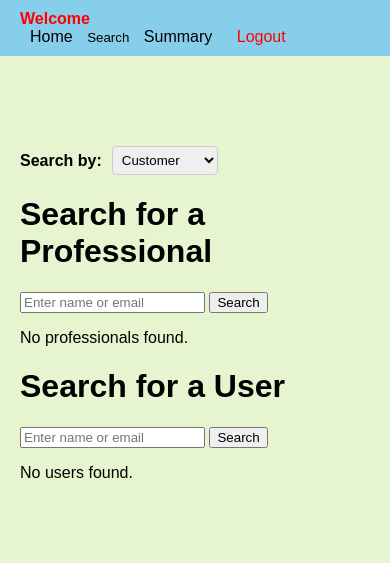
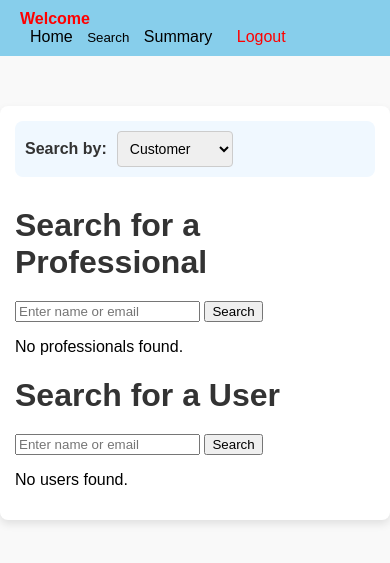
Before and after one commit to 23f2001277/Householdservices_app, a Flask app: page /search_user in a window 390 px wide. Shown: the top 563 px of the page. Run offline with Flask 3, Linux system fonts and the light colour scheme.

Commit message:
new changes

```diff
--- a/backend/controllers.py
+++ b/backend/controllers.py
@@ -143,13 +143,16 @@ def user_dashboard():
     service_requests = Service_req.query.filter_by(cust_id=user_id).all()
     services = Service.query.all()  # Get all services
 
+
+    # You can also access the avg_rating here if needed
     return render_template(
         "user_dash.html",
         user_service_history=user_service_history,
         upcoming_services=upcoming_services,
         service_requests=service_requests,
         services=services,
-        user_info=user_info  # Pass the user_info variable to the template
+        user_info=user_info,
+
     )
 
 
--- a/templates/admin_search.html
+++ b/templates/admin_search.html
@@ -2,164 +2,229 @@
 {% block content %}
 <head>
     <style>
-        /* Top-left "Welcome" link styling */
-        .top-left {
-            position: absolute;
-            top: 10px;
-            left: 20px;
+        /* General Styles */
+        body {
+            font-family: Arial, sans-serif;
+            background-color: #f9f9f9;
+            margin: 0;
+            padding: 0;
+        }
+
+        .container {
+            padding: 20px;
+            margin-top: 50px;
+            background-color: white;
+            box-shadow: 0 4px 8px rgba(0, 0, 0, 0.1);
+            border-radius: 8px;
+        }
+
+        h1, h2 {
+            color: #333;
+            margin-bottom: 20px;
+        }
+
+        /* Top Navigation Bar */
+        .top-left, .top-right {
+            font-size: 14px;
+            margin-bottom: 20px;
+        }
+
+        .top-left a, .top-right a {
             font-weight: bold;
-        }
-        .top-left a {
-            color: red;
+            color: #007bff;
             text-decoration: none;
         }
 
-        /* Top-right navigation styling */
-        .top-right {
-            position: absolute;
-            top: 10px;
-            right: 20px;
+        .top-right a.logout {
+            color: red;
+        }
+
+        /* Search Section */
+        .search-container {
             display: flex;
+            align-items: center;
             gap: 15px;
+            margin-bottom: 30px;
+            padding: 10px;
+            background-color: #f0f8ff;
+            border-radius: 8px;
+        }
+
+        .search-container label {
+            font-weight: bold;
+            color: #333;
+        }
+
+        .search-container select,
+        .search-container input[type="text"],
+        .search-container button {
+            padding: 8px;
+            border: 1px solid #ccc;
+            border-radius: 4px;
+            font-size: 14px;
+        }
+
+        .search-container button {
+            background-color: #28a745;
+            color: white;
+            cursor: pointer;
+            transition: background-color 0.3s ease;
+        }
+
+        .search-container button:hover {
+            background-color: #218838;
+        }
+
+        /* Results Section */
+        .results-section h2 {
+            color: #007bff;
+            font-size: 20px;
+            margin-bottom: 15px;
+        }
+
+        .results-section ul {
+            list-style: none;
+            padding: 0;
+        }
+
+        .results-section li {
+            display: flex;
+            justify-content: space-between;
+            align-items: center;
+            background-color: #f8f9fa;
+            padding: 10px 15px;
+            margin-bottom: 10px;
+            border-radius: 8px;
+            box-shadow: 0 2px 4px rgba(0, 0, 0, 0.1);
+        }
+
+        .results-section li a {
+            color: #007bff;
+            text-decoration: none;
             font-weight: bold;
         }
-        .top-right a {
-            color: black;
-            text-decoration: none;
+
+        .results-section li button {
             padding: 5px 10px;
-            border-radius: 4px;
-            transition: background-color 0.3s ease;
-        }
-        .top-right a:hover {
-            background-color: #ff8c00;
-            color: white;
-        }
-        .top-right a.logout {
-            color: red; /* Logout link in red */
-        }
-
-        /* Container and content styling */
-        .container {
-            padding: 20px;
-            margin-top: 50px; /* Space for the navigation bar */
-        }
-        .section-title {
-            font-size: 18px;
-            font-weight: bold;
-            margin-top: 20px;
-            color: #ff8c00;
-        }
-        .search-container {
-            margin-top: 20px;
-            display: flex;
-            align-items: center;
-        }
-        .search-container label {
-            margin-right: 10px;
-            font-weight: bold;
-        }
-        .search-container select, .search-container input[type="text"] {
-            padding: 5px;
-            margin-right: 10px;
-            border-radius: 4px;
-            border: 1px solid #ccc;
-        }
-        .search-container input[type="submit"] {
-            padding: 5px 10px;
-            background-color: #4CAF50;
-            color: white;
             border: none;
             border-radius: 4px;
             cursor: pointer;
+            font-size: 12px;
+            font-weight: bold;
         }
-        .table {
-            width: 100%;
-            border-collapse: collapse;
-            margin-top: 20px;
+
+        .results-section li button[type="submit"] {
+            background-color: #dc3545;
+            color: white;
         }
-        .table th, .table td {
-            border: 1px solid #000;
-            padding: 8px;
-            text-align: center;
+
+        .results-section li button[type="submit"]:hover {
+            background-color: #c82333;
         }
-        .table th {
-            background-color: #d3f4d7;
-            font-weight: bold;
+
+        .results-section li button.unblock {
+            background-color: #28a745;
+            color: white;
+        }
+
+        .results-section li button.unblock:hover {
+            background-color: #218838;
+        }
+
+        /* Responsive Design */
+        @media (max-width: 768px) {
+            .container {
+                padding: 15px;
+            }
+
+            .search-container {
+                flex-wrap: wrap;
+                gap: 10px;
+            }
+
+            .results-section li {
+                flex-direction: column;
+                align-items: flex-start;
+                gap: 10px;
+            }
         }
     </style>
 </head>
 <body>
-
     <div class="container">
-
         <div class="search-container">
             <label for="search-by">Search by:</label>
             <select id="search-by" name="search-by">
-                <!-- <option value="service-request">Service Request</option> -->
                 <option value="customer">Customer</option>
                 <option value="professional">Professional</option>
-                <!-- Add other options as needed -->
             </select>
+        </div>
 
-        </div>
         <h1>Search for a Professional</h1>
-        <form action="{{ url_for('search_professional') }}" method="GET">
+        <form action="{{ url_for('search_professional') }}" method="GET" class="search-form">
             <input type="text" name="query" placeholder="Enter name or email" required>
             <button type="submit">Search</button>
         </form>
 
         {% if professionals %}
+            <div class="results-section">
                 <h2>Search Results:</h2>
                 <ul>
                     {% for professional in professionals %}
                         <li>
-                        {{ professional.full_name }} ({{ professional.email }}) - Status: {{ professional.prof_status }}
+                            <span>{{ professional.full_name }} ({{ professional.email }}) - Status: {{ professional.prof_status }}</span>
+                            <span>
                                 {% if professional.prof_status == 'approved' %}
                                 <form action="{{ url_for('block_professional', id=professional.id) }}" method="POST" style="display:inline;">
                                     <button type="submit">Block</button>
                                 </form>
                                 {% elif professional.prof_status == 'blocked' %}
                                 <form action="{{ url_for('unblock_professional', id=professional.id) }}" method="POST" style="display:inline;">
-                            <button type="submit">Unblock</button>
+                                    <button type="submit" class="unblock">Unblock</button>
                                 </form>
                                 {% endif %}
                                 <a href="{{ url_for('view_professional_profile', id=professional.id) }}">View Profile</a>
+                            </span>
                         </li>
                     {% endfor %}
                 </ul>
+            </div>
         {% elif professionals is not none %}
             <p>No professionals found.</p>
         {% endif %}
 
         <h1>Search for a User</h1>
-        <form action="{{ url_for('search_user') }}" method="GET">
+        <form action="{{ url_for('search_user') }}" method="GET" class="search-form">
             <input type="text" name="query" placeholder="Enter name or email" required>
             <button type="submit">Search</button>
         </form>
 
         {% if users %}
+            <div class="results-section">
                 <h2>Search Results:</h2>
                 <ul>
                     {% for user in users %}
                         <li>
-                        {{ user.full_name }} ({{ user.email }}) - Status: {{ user.user_status }}
+                            <span>{{ user.full_name }} ({{ user.email }}) - Status: {{ user.user_status }}</span>
+                            <span>
                                 {% if user.user_status == 'approved' %}
                                 <form action="{{ url_for('block_user', id=user.id) }}" method="POST" style="display:inline;">
                                     <button type="submit">Block</button>
                                 </form>
-                        {% elif professional.prof_status == 'blocked' %}
+                                {% elif user.user_status == 'blocked' %}
                                 <form action="{{ url_for('unblock_user', id=user.id) }}" method="POST" style="display:inline;">
-                            <button type="submit">Unblock</button>
+                                    <button type="submit" class="unblock">Unblock</button>
                                 </form>
                                 {% endif %}
                                 <a href="{{ url_for('view_user_profile', id=user.id) }}">View Profile</a>
+                            </span>
                         </li>
                     {% endfor %}
                 </ul>
+            </div>
         {% elif users is not none %}
             <p>No users found.</p>
         {% endif %}
     </div>
 </body>
-</html>
 {% endblock %}
--- a/templates/user_search.html
+++ b/templates/user_search.html
@@ -125,7 +125,7 @@
         <!-- Search Results -->
         <div class="section-title">Search Results</div>
         {% if search_history %}
-        <div class="results-list">
+        <div class="package-list">
             <table>
                 <thead>
                     <tr>
```
Also changed, not shown: templates/user_dash.html (+11 -9 lines), instance/household_service.sqlite3, static/service_summary_1.png. Lines whose indentation alone changed are shown as unchanged.
